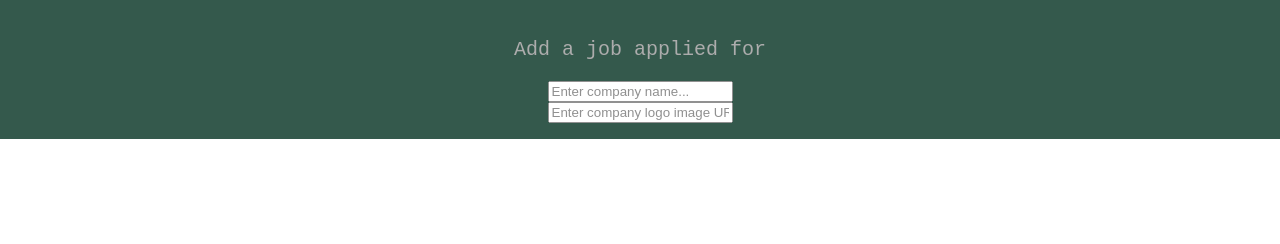
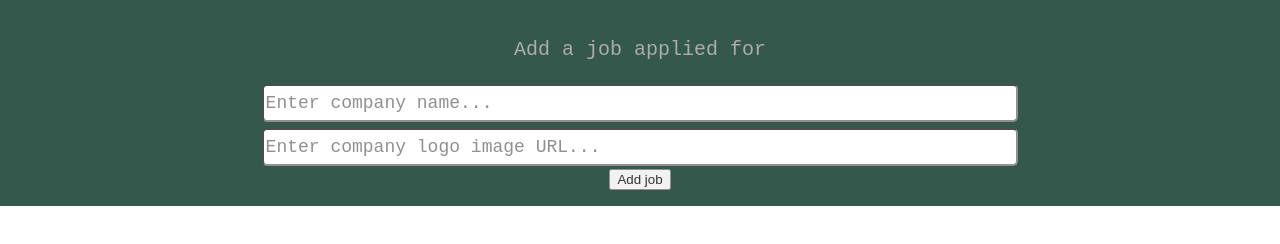
Before and after one commit to samanthamarberger/Phase-1-Final-Project, a plain HTML site: page index.html in a window 1280 px wide. Shown: the part 142-386 px from the top of the page. Drawn offline with Linux system fonts and the light colour scheme.

Commit message:
Added submit button

```diff
--- a/index.css
+++ b/index.css
@@ -30,10 +30,6 @@ body {
       height: auto;
   }
 
-  /* .add-job-form{
-      width: 60%;
-  } */
-
   .container form{
     text-align: center;
   }
@@ -45,3 +41,12 @@ body {
       font-size: 20px;
       font-weight: lighter;
   }
+
+  .input-text {
+    border-radius: 5px;
+    height: 2rem;
+    width: 60%;
+    font-size: 18px;
+    font-family: monospace;
+    margin: 3px;
+  }
--- a/index.html
+++ b/index.html
@@ -31,6 +31,13 @@
                 placeholder="Enter company logo image URL..."
                 class="input-text"
                 />
+                <br />
+                <input
+                type="submit"
+                name="submit"
+                value="Add job"
+                class="submit"
+                />
             </form>
         </div>
         <div id="job-collection"></div>
```
